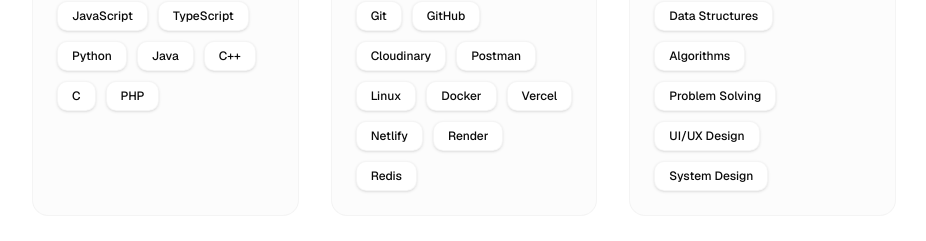
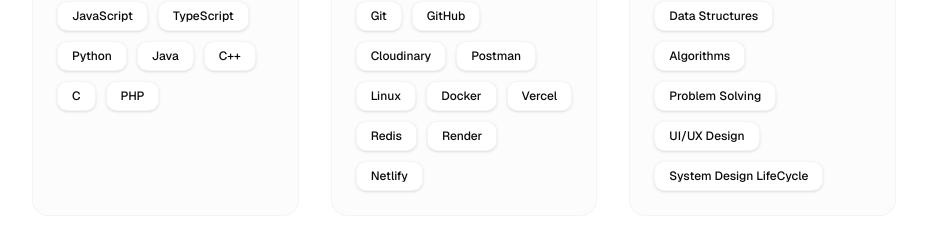
Before and after one commit to Ishoula/Getting_to_know, a Next.js app: page /resume in a window 1280 px wide. Shown: the part 1640-1881 px from the top of the page, without its empty margins (176-1102 px from the left). Built offline with nearby package versions, Linux system fonts and the light colour scheme.

Commit message:
Updated the profile pic

```diff
--- a/app/(public)/resume/page.tsx
+++ b/app/(public)/resume/page.tsx
@@ -83,9 +83,9 @@
       "Linux",
       "Docker",
       "Vercel",
-      "Netlify",
+      "Redis",
       "Render",
-      "Redis",
+      "Netlify"
     ],
   },
   {
@@ -95,7 +95,8 @@
       "Algorithms",
       "Problem Solving",
       "UI/UX Design",
-      "System Design",
+      "System Design LifeCycle",
+
     ],
   },
 ];
--- a/components/landing/HeroBubble.tsx
+++ b/components/landing/HeroBubble.tsx
@@ -29,7 +29,7 @@
       <div className="hidden md:flex flex-col items-center relative z-20 flex-shrink-0">
         <div className="absolute bottom-10 left-1/2 -translate-x-1/2 w-48 h-48 lg:w-64 lg:h-64 rounded-full bg-yellow-500/10 blur-3xl" />
         <Image
-          src="/moi.jpg"
+          src="/moi dark.jpg"
           alt="I.Shoula"
           width={220}
           height={360}
```
Also changed, not shown: public/moi dark.jpg (added).
